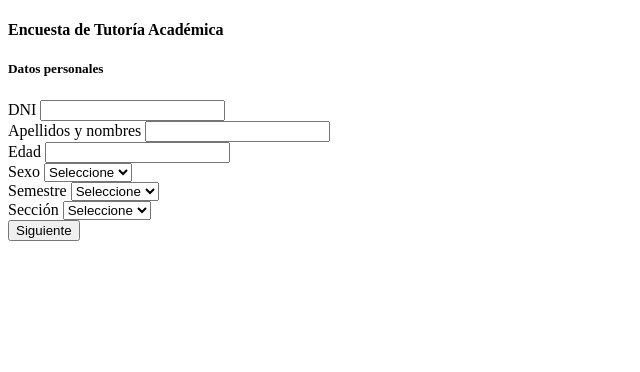
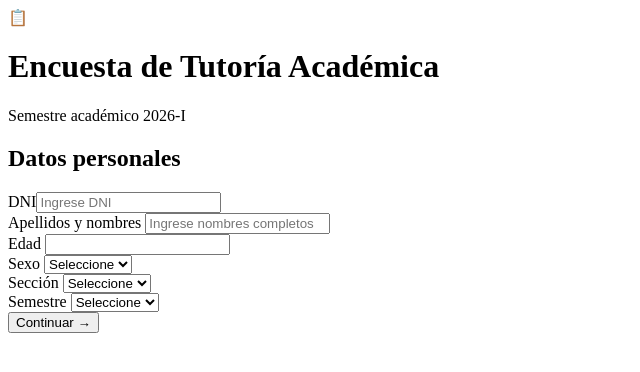
Before and after one commit to StephanieVA/gestion-tiempo, an Angular app: page /encuesta in a window 1280 px wide. Shown: the top 372 px of the page, without its empty margins (0-640 px from the left). Built offline with nearby package versions, Linux system fonts and the light colour scheme.

Commit message:
Update encuesta.component.html

```diff
--- a/src/app/pages/encuesta/encuesta.component.html
+++ b/src/app/pages/encuesta/encuesta.component.html
@@ -1,49 +1,39 @@
-<div class="container mt-4">
+<div class="encuesta-container">
 
-    <div class="card shadow">
+  <div class="encuesta-card">
 
+    <div class="encabezado">
+      <div class="icono">
+        📋
+      </div>
 
-        <div class="card-header bg-primary text-white">
-
-            <h4>
-                Encuesta de Tutoría Académica
-            </h4>
-
+      <div>
+        <h1>Encuesta de Tutoría Académica</h1>
+        <p>
+          Semestre académico 2026-I
+        </p>
+      </div>
     </div>
 
 
+    <!-- PASO 1 -->
+    <div *ngIf="paso==1">
 
-        <div class="card-body">
+      <h2 class="titulo-seccion">
+        Datos personales
+      </h2>
 
 
-
-            <!-- ==========================
-                 PASO 1 DATOS PERSONALES
-            =========================== -->
-
-            <div *ngIf="paso==1">
+      <div class="form-grid">
 
 
-                <h5 class="mb-4">
-                    Datos personales
-                </h5>
-
-
-
-                <div class="row">
-
-
-
-                    <div class="col-md-4 mb-3">
-
-                        <label>
-                            DNI
-                        </label>
+        <div class="campo">
+          <label>DNI</label>
 
           <input
           type="text"
-                        class="form-control"
           maxlength="8"
+          placeholder="Ingrese DNI"
           [(ngModel)]="persona.dni"
           (blur)="validarDni()">
 
@@ -51,100 +41,105 @@
 
 
 
-
-                    <div class="col-md-8 mb-3">
+        <div class="campo campo-grande">
 
           <label>
             Apellidos y nombres
           </label>
 
-
           <input
           type="text"
-                        class="form-control"
+          placeholder="Ingrese nombres completos"
           [(ngModel)]="persona.apellidos_nombres">
 
         </div>
 
 
 
-
-
-                    <div class="col-md-3 mb-3">
+        <div class="campo">
 
           <label>
             Edad
           </label>
 
-
           <input
           type="number"
-                        class="form-control"
           [(ngModel)]="persona.edad">
 
         </div>
 
 
 
-
-
-
-                    <div class="col-md-3 mb-3">
+        <div class="campo">
 
           <label>
             Sexo
           </label>
 
+          <select [(ngModel)]="persona.sexo">
+
+            <option value="">
+              Seleccione
+            </option>
+
+            <option>
+              Masculino
+            </option>
+
+            <option>
+              Femenino
+            </option>
+
+          </select>
+
+        </div>
+
+
+
+        <div class="campo">
+
+          <label>
+            Sección
+          </label>
+
+          <select [(ngModel)]="persona.seccion">
+
+            <option value="">
+              Seleccione
+            </option>
+
+            <option>
+              A
+            </option>
+
+            <option>
+              B
+            </option>
+
+            <option>
+              C
+            </option>
+
+          </select>
+
+        </div>
+
+
+
+        <div class="campo">
+
+          <label>
+            Semestre
+          </label>
 
           <select
-                        class="form-select"
-                        [(ngModel)]="persona.sexo">
+          [(ngModel)]="persona.semestre"
+          (change)="onSemestreChange()">
 
 
             <option value="">
               Seleccione
             </option>
-
-
-                            <option>
-                                Masculino
-                            </option>
-
-
-                            <option>
-                                Femenino
-                            </option>
-
-
-                        </select>
-
-
-                    </div>
-
-
-
-
-
-
-
-                    <div class="col-md-3 mb-3">
-
-                        <label>
-                            Semestre
-                        </label>
-
-
-                        <select
-                        class="form-select"
-                        [(ngModel)]="persona.semestre"
-                        (change)="onSemestreChange()">
-
-
-
-                            <option value="">
-                                Seleccione
-                            </option>
-
 
             <option>I</option>
             <option>II</option>
@@ -160,233 +155,104 @@
 
           </select>
 
-
         </div>
-
-
-
-
-
-
-
-                    <div class="col-md-3 mb-3">
-
-
-                        <label>
-                            Sección
-                        </label>
-
-
-                        <select
-                        class="form-select"
-                        [(ngModel)]="persona.seccion">
-
-
-                            <option value="">
-                                Seleccione
-                            </option>
-
-
-                            <option>
-                                A
-                            </option>
-
-
-                            <option>
-                                B
-                            </option>
-
-
-                            <option>
-                                C
-                            </option>
-
-
-                        </select>
 
 
       </div>
 
 
 
-
-                </div>
-
-
-
-
-
-                <div
-                class="alert alert-danger"
-                *ngIf="mensajeError">
-
-                   {{mensajeError}}
-                </div>
       <button
-                class="btn btn-primary"
+      class="btn-principal"
       (click)="siguientePaso()">
 
-
-                    Siguiente
-
+        Continuar →
 
       </button>
-
-
 
 
     </div>
 
 
 
-
-
-
-
-
-
-            <!-- ==========================
-                 PASO 2 PREGUNTA 1
-            =========================== -->
-
-
+    <!-- PASO 2 -->
     <div *ngIf="paso==2">
 
 
-
-                <h5>
+      <h2 class="titulo-seccion">
         Pregunta 1
-                </h5>
+      </h2>
 
 
-
-                <p>
+      <p class="descripcion">
         Durante el semestre académico 2026-I,
         ¿has recibido tutoría académica de las siguientes asignaturas?
       </p>
 
 
-               <table class="table table-bordered">
+
+      <table>
+
+        <thead>
+
+          <tr>
+            <th>Asignatura</th>
+            <th>Sí</th>
+            <th>No</th>
+          </tr>
+
+        </thead>
+
+
+        <tbody>
+
+
+          <tr *ngFor="let curso of respuestasPregunta1">
+
+
+            <td>
+              {{curso.nombre}}
+            </td>
+
+
+            <td>
+
+              <input
+              type="radio"
+              [name]="'curso'+curso.idCurso"
+              value="SI"
+              [(ngModel)]="curso.respuesta">
+
+            </td>
 
 
 
-                    <thead>
+            <td>
 
+              <input
+              type="radio"
+              [name]="'curso'+curso.idCurso"
+              value="NO"
+              [(ngModel)]="curso.respuesta">
 
-                        <tr>
-
-
-                            <th>
-                                Curso
-                            </th>
-
-
-                            <th>
-                                Sí
-                            </th>
-
-
-                            <th>
-                                No
-                            </th>
+            </td>
 
 
           </tr>
 
 
-                    </thead>
-
-
-
-
-
-
-                    <tbody>
-
-
-
-                        <tr
-                        *ngFor="let curso of respuestasPregunta1">
-
-
-                            <td>
-
-                                {{curso.nombre}}
-
-                            </td>
-
-
-
-
-
-                            <td>
-
-
-                                <input
-
-                                type="radio"
-
-                                [name]="'curso'+curso.idCurso"
-
-                                value="SI"
-
-                                [(ngModel)]="curso.respuesta">
-
-
-
-                            </td>
-
-
-
-
-
-
-
-                            <td>
-
-
-                                <input
-
-                                type="radio"
-
-                                [name]="'curso'+curso.idCurso"
-
-                                value="NO"
-
-                                [(ngModel)]="curso.respuesta">
-
-
-
-                            </td>
-
-
-
-                        </tr>
-
-
-
-
         </tbody>
-
 
 
       </table>
 
 
 
-
-
-
       <button
-
-                class="btn btn-primary"
-
+      class="btn-principal"
       (click)="continuarPregunta1()">
 
-
-
-                    Siguiente
-
+      Continuar →
 
       </button>
 
@@ -396,235 +262,72 @@
 
 
 
+    <!-- PASO 3 -->
+    <div *ngIf="paso==3">
+
+      <h2 class="titulo-seccion">
+        Pregunta 2
+      </h2>
 
 
-
-
-
-
-            <!-- ==========================
-                 PASO 3 PREGUNTA 2
-            =========================== -->
-
-
-            <div *ngIf="paso==3">
-
-
-
-                <h5>
-                    Pregunta 2
-                </h5>
-
-
-
-                <p>
-
+      <p class="descripcion">
         De ser tu respuesta afirmativa,
         ¿de qué manera se realizó la tutoría académica?
-
       </p>
 
 
-
-
-
-                <table class="table table-bordered">
-
-
+      <table>
 
         <thead>
-
-
           <tr>
-
-
-                            <th>
-                                Curso
-                            </th>
-
-
-                            <th>
-                                Individual
-                            </th>
-
-
-                            <th>
-                                Grupal
-                            </th>
-
-
-
+            <th>Asignatura</th>
+            <th>Individual</th>
+            <th>Grupal</th>
           </tr>
-
-
         </thead>
-
-
-
-
-
 
 
         <tbody>
 
+          <tr *ngFor="let curso of respuestasPregunta2">
 
-
-                        <tr
-                        *ngFor="let curso of respuestasPregunta2">
-
+            <td>
+              {{curso.nombre}}
+            </td>
 
 
             <td>
 
-                                {{curso.nombre}}
-
-                            </td>
-
-
-
-
-
-
-
-                            <td>
-
-
-
               <input
-
               type="radio"
-
               [name]="'tipo'+curso.idCurso"
-
               value="Individual"
-
               [(ngModel)]="curso.tipo">
-
-
-
-                            </td>
-
-
-
-
-
-
-
-
-                            <td>
-
-
-
-                                <input
-
-                                type="radio"
-
-                                [name]="'tipo'+curso.idCurso"
-
-                                value="Grupal"
-
-                                [(ngModel)]="curso.tipo">
-                            </td>
-
-                       </tr>
-                   </tbody>
-                </table>
-
-                <button
-
-class="btn btn-primary"
-(click)="continuarPregunta2()">
-Siguiente
-</button>
-           </div>
-        </div>
-    </div>
-  <!-- ==========================
-     PASO 4 PREGUNTA 3
-=========================== -->
-
-
-<div *ngIf="paso==4">
-
-
-<h5>
-Pregunta 3
-</h5>
-
-
-<p>
-
-De ser tu respuesta afirmativa,
-elige la modalidad en que se realizó la tutoría académica
-
-</p>
-
-
-
-<table class="table table-bordered">
-
-
-<thead>
-
-<tr>
-
-<th>
-Curso
-</th>
-
-<th>
-Presencial
-</th>
-
-<th>
-Virtual
-</th>
-
-</tr>
-
-
-</thead>
-
-
-
-<tbody>
-
-
-<tr *ngFor="let curso of respuestasPregunta3">
-
-
-<td>
-
-{{curso.nombre}}
 
             </td>
 
 
             <td>
 
-
-<input
-
-type="radio"
-
-[name]="'modalidad'+curso.idCurso"
-value="Presencial"
-[(ngModel)]="curso.modalidad">
-</td>
-<td>
               <input
               type="radio"
-[name]="'modalidad'+curso.idCurso"
-value="Virtual"
-[(ngModel)]="curso.modalidad">
+              [name]="'tipo'+curso.idCurso"
+              value="Grupal"
+              [(ngModel)]="curso.tipo">
+
             </td>
+
+
           </tr>
+
         </tbody>
+
       </table>
-<button
-class="btn btn-success"
-(click)="guardar()">
-Finalizar
-</button>
+
+
     </div>
+
+
   </div>
+
+</div>
```
Lines whose indentation alone changed are shown as unchanged.
